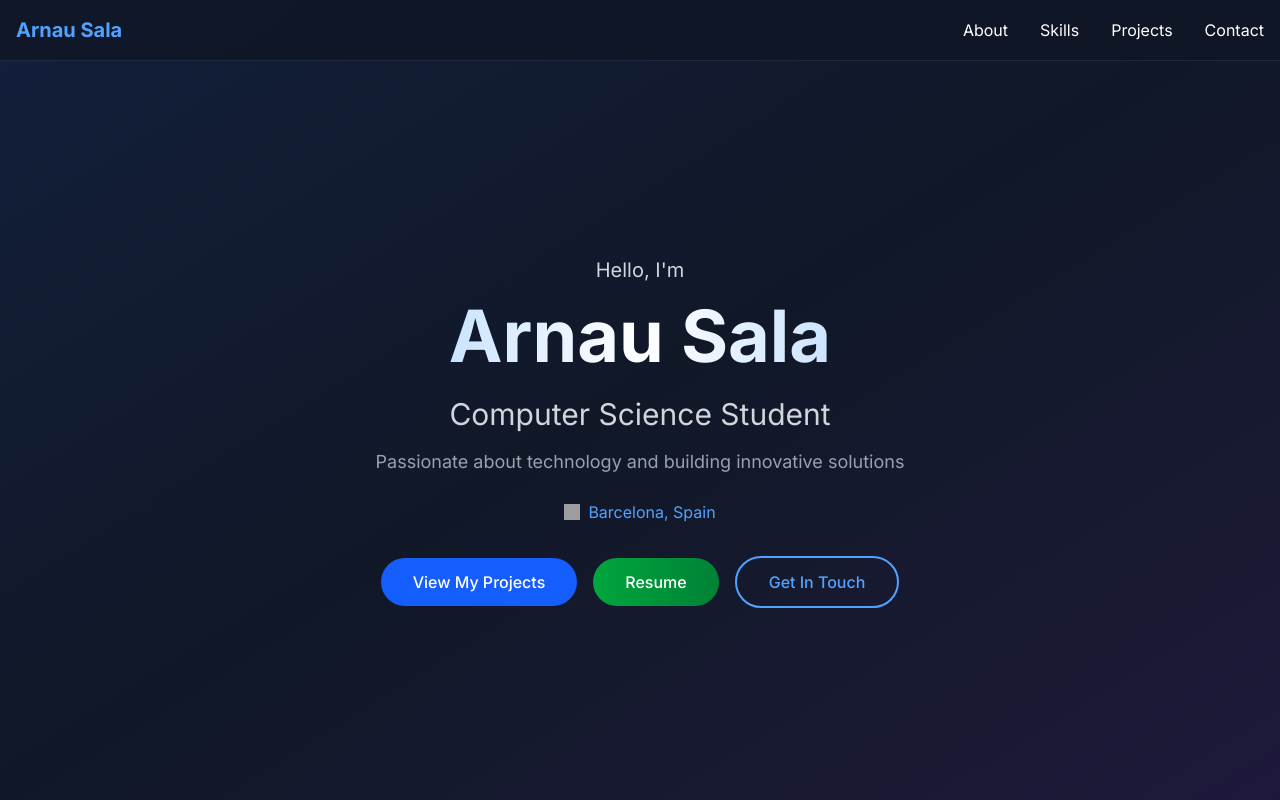
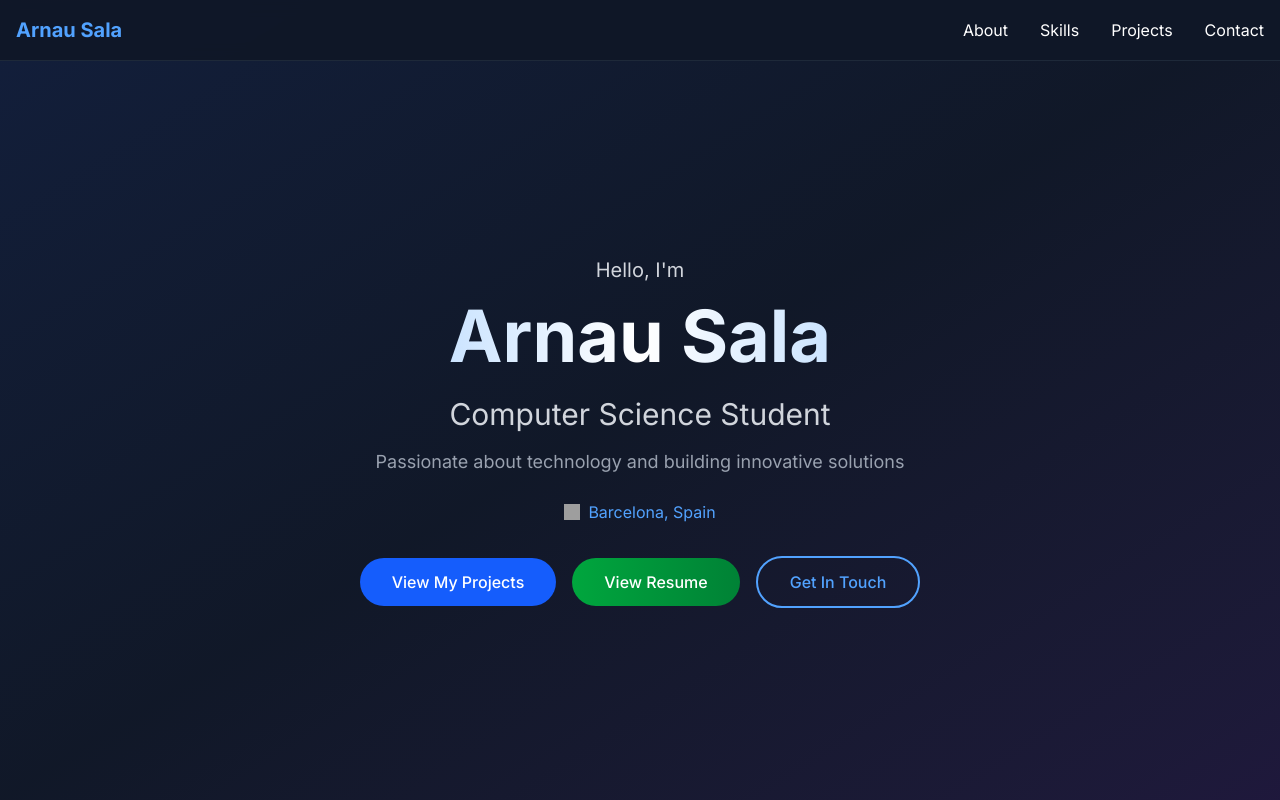
Before and after one commit to arnau-sala/portfolio, a Next.js app: page /portfolio/ in a window 1280 px wide. Shown: the top 800 px of the page. Built offline with nearby package versions, Linux system fonts and the light colour scheme; grey boxes are pictures that could not be loaded.

Commit message:
Change CV button to View Resume without icon

```diff
--- a/app/page.tsx
+++ b/app/page.tsx
@@ -87,7 +87,7 @@ export default function HomePage() {
                 rel="noopener noreferrer"
                 className="px-8 py-3 bg-gradient-to-r from-green-600 to-green-700 hover:from-green-700 hover:to-green-800 text-white rounded-full font-medium transition-all duration-300 transform hover:scale-105"
               >
-                Resume
+                View Resume
               </a>
               <a
                 href="mailto:arnausalaaraujo@gmail.com"
```
